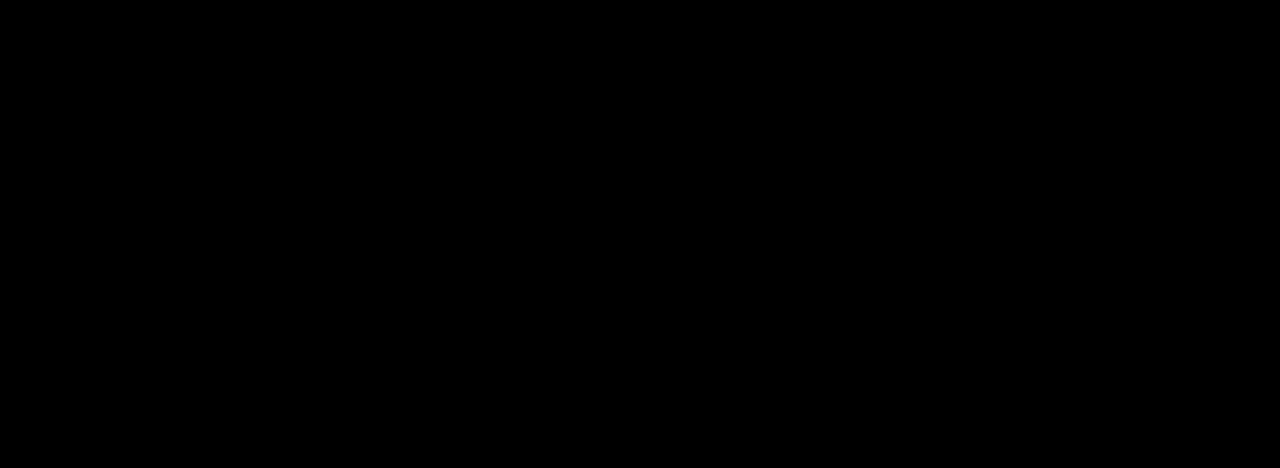
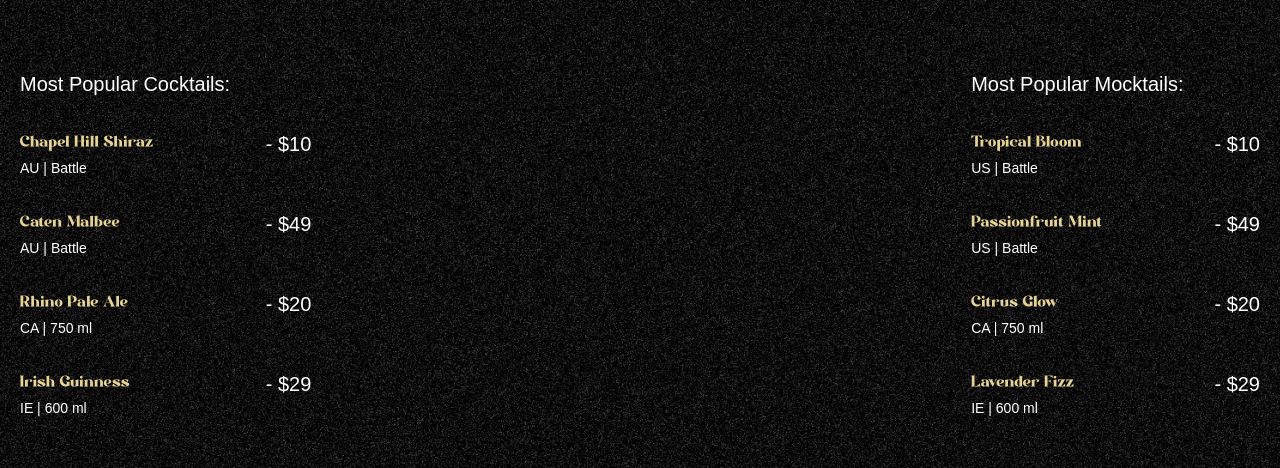
Before and after one commit to ArnabSaga/Velvet-Pour, a React (Vite) app: page / in a window 1280 px wide. Shown: the part 890-1358 px from the top of the page. Built offline with nearby package versions, Linux system fonts and the light colour scheme; a web font is replaced by a local one.

Commit message:
Implement cocktails section

```diff
--- a/src/App.jsx
+++ b/src/App.jsx
@@ -3,6 +3,7 @@
 
 import Navbar from "./components/Navbar.jsx";
 import Hero from "./components/Hero.jsx";
+import Cocktails from "./components/Cocktails.jsx";
 
 gsap.registerPlugin(ScrollTrigger, SplitText);
 
@@ -11,7 +12,7 @@
         <main>
             <Navbar />
             <Hero />
-            <div className="h-dvh bg-black"></div>
+            <Cocktails />
         </main>
     )
 }
--- /dev/null
+++ b/src/components/Cocktails.jsx
@@ -0,0 +1,77 @@
+import {useGSAP} from "@gsap/react";
+import gsap from "gsap";
+import {cocktailLists, mockTailLists} from "../../constants/index.js";
+
+const Cocktails = () => {
+    useGSAP(() => {
+        const parallaxTimeLine = gsap.timeline({
+            scrollTrigger: {
+                trigger: "#cocktails",
+                start: 'top 30%',
+                end: 'bottom 80%',
+                scrub: true,
+            }
+        })
+
+        parallaxTimeLine
+            .from('#c-left-leaf', {
+                x: -100,
+                y: 100,
+            })
+            .from('#c-right-leaf', {
+                x: 100,
+                y: 100,
+            })
+    }, [])
+
+    return (
+        <section id="cocktails" className="noisy">
+            <img
+                src="/images/cocktail-left-leaf.png"
+                alt="cocktail-left-leaf"
+                id="c-left-leaf"
+            />
+
+            <img
+                src="/images/cocktail-right-leaf.png"
+                alt="cocktail-right-leaf"
+                id="c-right-leaf"
+            />
+
+            <div className="list">
+                <div className="popular">
+                    <h2>Most Popular Cocktails:</h2>
+
+                    <ul>
+                        {cocktailLists.map(({name, country, detail, price}) => (
+                            <li key={name}>
+                                <div className="md:me-28">
+                                    <h3>{name}</h3>
+                                    <p>{country} | {detail}</p>
+                                </div>
+                                <span> - {price}</span>
+                            </li>
+                        ))}
+                    </ul>
+                </div>
+
+                <div className="loved">
+                    <h2>Most Popular Mocktails:</h2>
+
+                    <ul>
+                        {mockTailLists.map(({name, country, detail, price}) => (
+                            <li key={name}>
+                                <div className="me-28">
+                                    <h3>{name}</h3>
+                                    <p>{country} | {detail}</p>
+                                </div>
+                                <span> - {price}</span>
+                            </li>
+                        ))}
+                    </ul>
+                </div>
+            </div>
+        </section>
+    )
+}
+export default Cocktails
```
